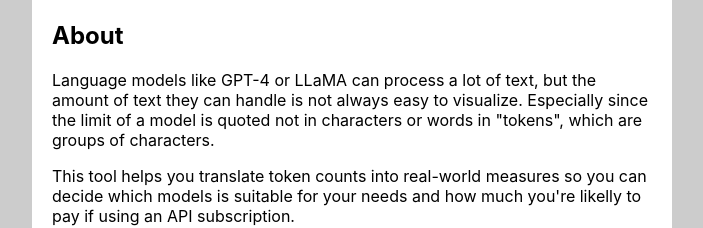
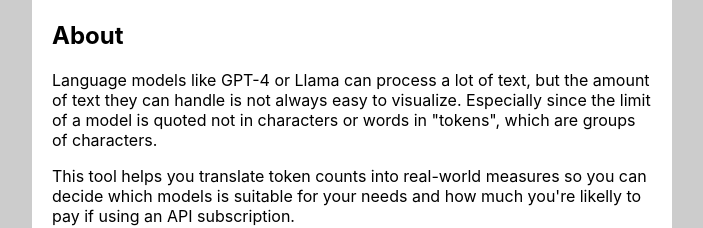
Before and after one commit to MichaelCurrin/token-translator, a React (Create React App) app: page / in a window 1280 px wide. Shown: the part 655-883 px from the top of the page, without its empty margins (288-991 px from the left). Built offline with nearby package versions, Linux system fonts and the light colour scheme.

Commit message:
update App.jsx

```diff
--- a/src/App.jsx
+++ b/src/App.jsx
@@ -11,7 +11,7 @@ function App() {
       <Header />
       <h2>About</h2>
       <p>
-        Language models like GPT-4 or LLaMA can process a lot of text, but the
+        Language models like GPT-4 or Llama can process a lot of text, but the
         amount of text they can handle is not always easy to visualize.
         Especially since the limit of a model is quoted not in characters or
         words in "tokens", which are groups of characters.{' '}
```
